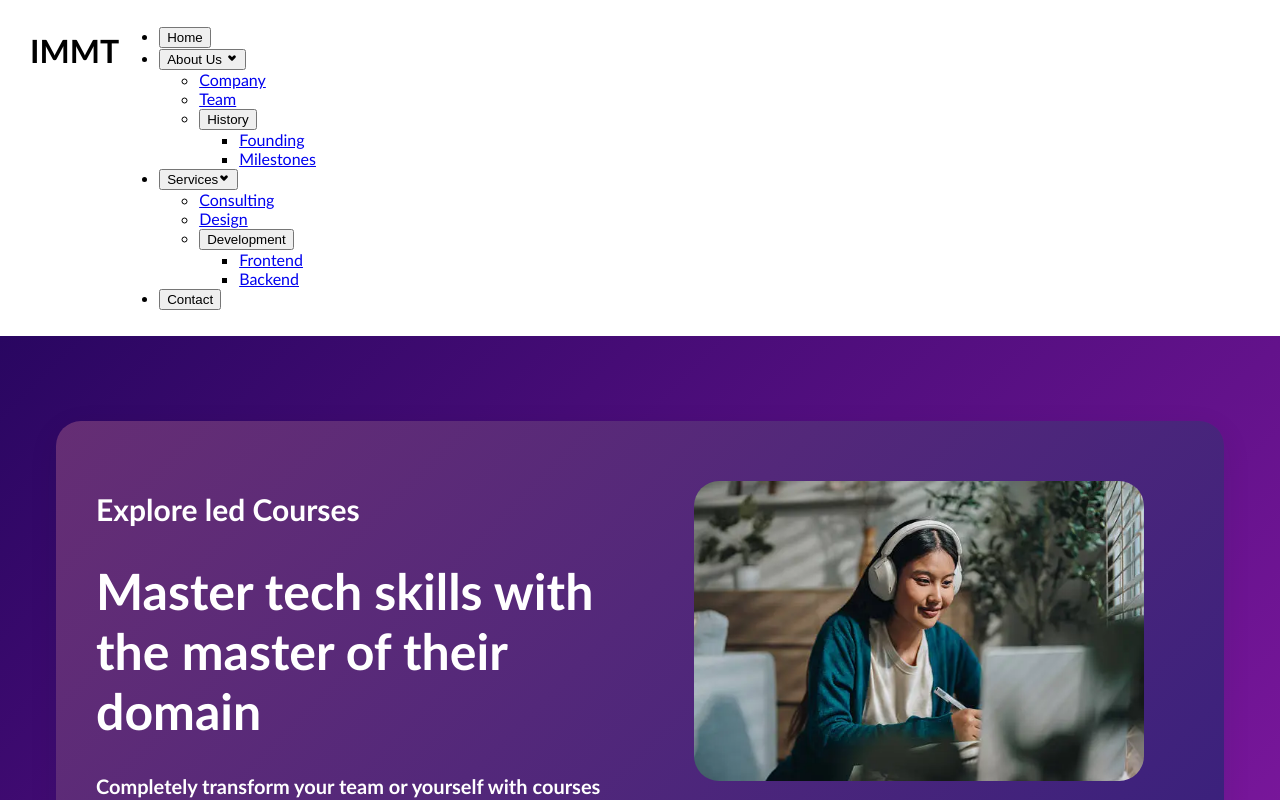
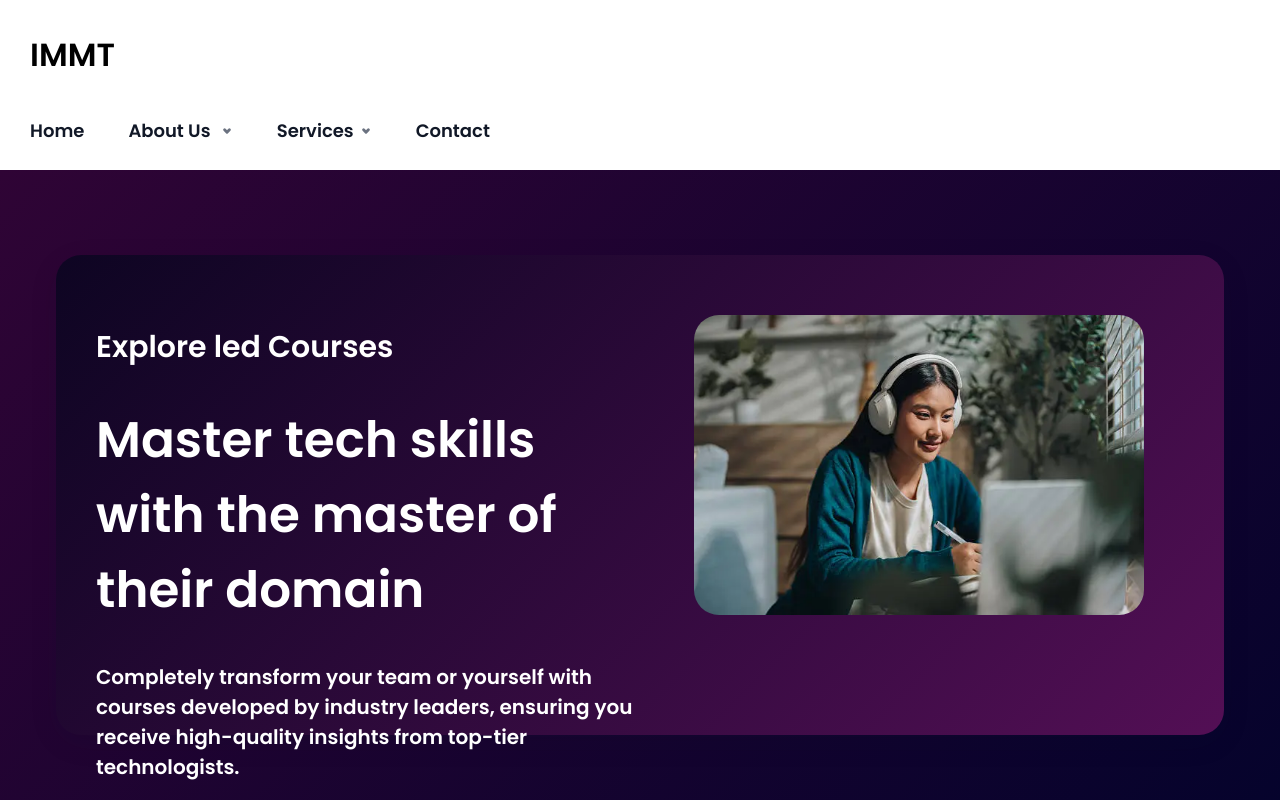
Before and after one commit to Santhosh-2304/website, a React (Vite) app: page / in a window 1280 px wide. Shown: the top 800 px of the page. Built offline with nearby package versions, Linux system fonts and the light colour scheme.

Commit message:
Update styles.css

```diff
--- a/src/styles.css
+++ b/src/styles.css
@@ -1,6 +1,8 @@
+@import url('https://fonts.googleapis.com/css2?family=Poppins:wght@400;500;600&display=swap');
 body{
-    font-family:'Gill Sans', 'Gill Sans MT', Calibri, 'Trebuchet MS', sans-serif;
+    font-family: 'Poppins';
     margin: 0;
+    overflow-x: hidden;
 }
 :root{
     --shadow: 0 8px 30px rgba(16,34,40,0.08);
@@ -13,27 +15,157 @@ body{
   z-index: 1000;
 
 }
-
-.nav{
-    display: flex;
+/* Navbar.css */
+.navbar-container{
+    width: fit-content;
+}
+.navbar-menu {
+  list-style: none;
+  display: flex;
+  gap: 24px;
+  margin: 0;
+  padding: 0;
+  align-items: center;
 }
 
-.right-nav{
-    display:flex;
-    margin-left: auto;
-    gap:10px;
-    margin-top: 15px;
+.navbar-item {
+  position: relative;
 }
-.right-nav input{
-    border-radius: 25px;
-    width: 400px;
-    height: 40px;
-    font-size: large;
+
+.navbar-link {
+  background: none;
+  border: none;
+  cursor: pointer;
+  font-size: 18px;
+  font-weight: 680;
+  color: #111827;
+  padding: 16px 10px;
+  font-family: 'Poppins';
+  transition: color 0.2s ease;
 }
+
+.navbar-link:hover {
+  color: #2563eb;
+}
+
+.dropdown {
+  position: absolute;
+  top: 100%;
+  left: 0;
+  background: #fff;
+  min-width: 200px;
+  border-radius: 8px;
+  box-shadow: 0 6px 24px rgba(0, 0, 0, 0.08);
+  opacity: 0;
+  transform: translateY(-10px);
+  pointer-events: none;
+  transition: all 0.25s ease;
+  z-index: 100;
+}
+
+.dropdown.open {
+  opacity: 1;
+  transform: translateY(0);
+  pointer-events: auto;
+}
+
+.dropdown ul {
+  list-style: none;
+  margin: 0;
+  padding: 8px 0;
+}
+
+.dropdown-item {
+  position: relative;
+}
+
+.dropdown-link {
+  display: flex;
+  justify-content: space-between;
+  align-items: center;
+  width: 100%;
+  background: none;
+  border: none;
+  color: #111827;
+  text-align: left;
+  padding: 10px 16px;
+  font-size: 14px;
+  font-weight: 500;
+  font-family: 'poppins';
+  cursor: pointer;
+  text-decoration: none;
+}
+
+.dropdown-link:hover {
+  background: rgba(37, 99, 235, 0.08);
+  color: #2563eb;
+}
+
+.has-submenu::after {
+  content: '▶';
+  font-size: 11px;
+  margin-left: 8px;
+  color: #6b7280;
+}
+
+.submenu {
+  position: absolute;
+  top: 0;
+  left: 100%;
+  margin-left: 10px;
+  background: #fff;
+  min-width: 180px;
+  border-radius: 8px;
+  box-shadow: 0 6px 20px rgba(0, 0, 0, 0.08);
+  opacity: 0;
+  transform: translateX(-10px);
+  pointer-events: none;
+  transition: all 0.25s ease;
+}
+
+.submenu.open {
+  opacity: 1;
+  transform: translateX(0);
+  pointer-events: auto;
+}
+
+.submenu ul {
+  list-style: none;
+  margin: 0;
+  padding: 8px 0;
+}
+
+.submenu-item a {
+  display: block;
+  padding: 8px 14px;
+  text-decoration: none;
+  color: #111827;
+  font-size: 14px;
+  font-weight: 500;
+}
+
+.submenu-item a:hover {
+  background: rgba(37, 99, 235, 0.08);
+  color: #2563eb;
+}
+
+.arrow {
+  display: inline-flex;
+  align-items: center;
+  margin-left: 6px;
+  color: #6b7280;
+}
+
+.arrow.small {
+  margin-left: 10px;
+  font-size: 10px;
+}
+
+
 .block1{
     height: 650px;
     width: 100%;
-    background: linear-gradient(135deg,rgb(41, 6, 97),rgb(128, 24, 160));
+    background: linear-gradient(135deg,rgb(47, 4, 53),rgb(5, 3, 44));
     margin: 0;
     align-items: center;
     justify-content: center;
@@ -46,7 +178,7 @@ body{
     border-radius: 25px;
     box-shadow: var(--shadow);
     color: white;
-    background: linear-gradient(135deg,rgba(111, 53, 119, 0.842),rgb(56, 32, 124));
+    background: linear-gradient(135deg,rgba(8, 5, 31, 0.842),rgb(83, 15, 85));
     width: 85%;
     height: 400px;
     padding: 40px;
@@ -93,7 +225,7 @@ body{
     display: flex;
     justify-content: space-around;
     align-items: center;
-    gap: 30px;
+
 }
 .block3-c{
     border-radius: 25px;
@@ -102,6 +234,7 @@ body{
     height: 200px;
     color: black;
     padding: 20px;
+    margin: 20px;
 }
 .block3-c h6{
     font-size: 25px;
@@ -111,3 +244,18 @@ body{
     font-size: 20px;
     margin-top: 10px;
 }
+.footer{
+    height: 400px;
+    margin: 0;
+    background: rgb(26, 25, 25);
+    color: white;
+    width: 100%;
+    display: flex;
+    align-items: left;
+    padding-left: 50px;
+    margin-top: 50px;
+}
+.contact{
+    margin-top: 80px;
+    gap: 20px;
+}
```
